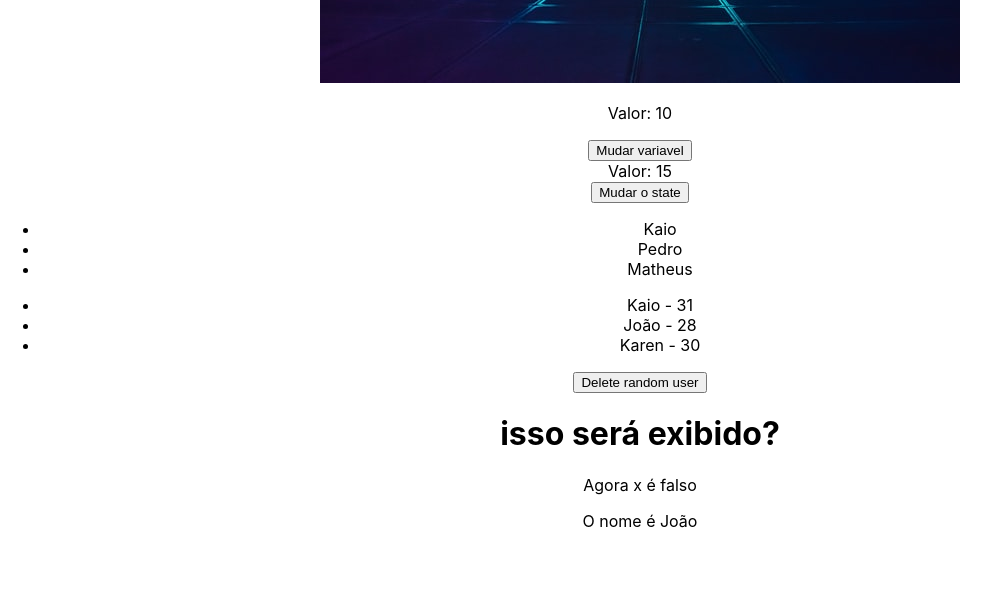
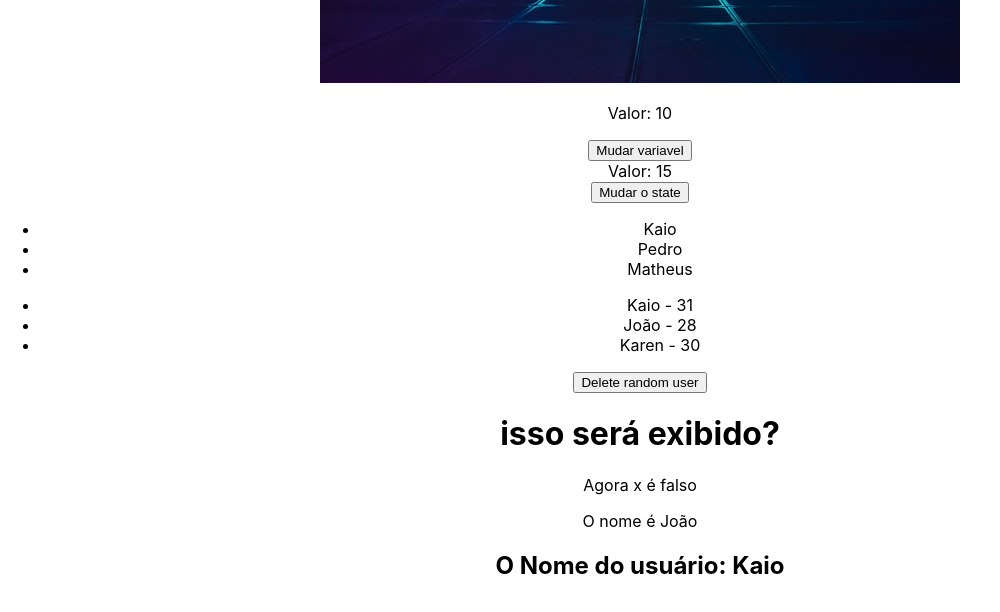
Before and after one commit to kaiotcp1/curso_react, a React (Create React App) app in the folder 3_AVANÇANDO_NO_REACT/avancando/: page / in a window 1280 px wide. Shown: the part 857-1469 px from the top of the page, without its empty margins (0-1000 px from the left). Built offline with nearby package versions, Linux system fonts and the light colour scheme.

Commit message:
Introdução a Props

```diff
--- a/3_AVANÇANDO_NO_REACT/avancando/src/App.js
+++ b/3_AVANÇANDO_NO_REACT/avancando/src/App.js
@@ -4,8 +4,12 @@
 import ConditionalRender from './components/ConditionalRender';
 import ListRender from './components/ListRender';
 import ManageData from './components/ManageData';
+import ShowUserName from './components/ShowUserName';
 
 function App() {
+  const name = "Kaio";
+
+
   return (
     <div className="App">
       <h1>Avançando em React</h1>
@@ -20,6 +24,7 @@
       <ManageData/>
       <ListRender/>
       <ConditionalRender/>
+      <ShowUserName name={name}/>
     </div>
   );
 }
--- /dev/null
+++ b/3_AVANÇANDO_NO_REACT/avancando/src/components/ShowUserName.js
@@ -0,0 +1,11 @@
+import React from 'react'
+
+const ShowUserName = (props) => {
+  return (
+    <div>
+        <h2>O Nome do usuário: {props.name}</h2>
+    </div>
+  )
+}
+
+export default ShowUserName
```
